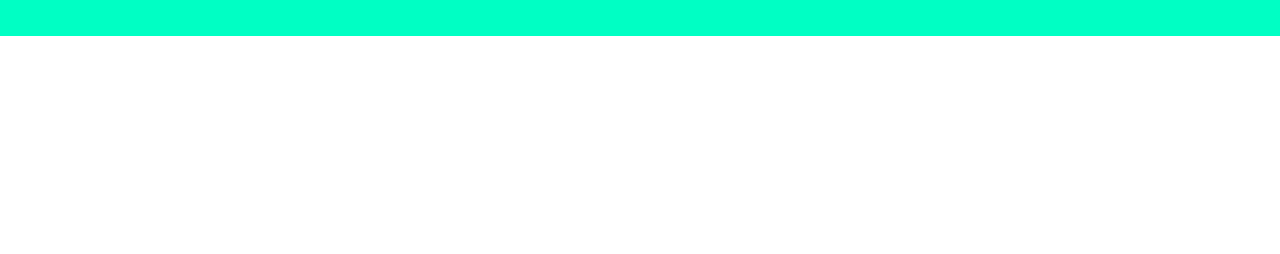
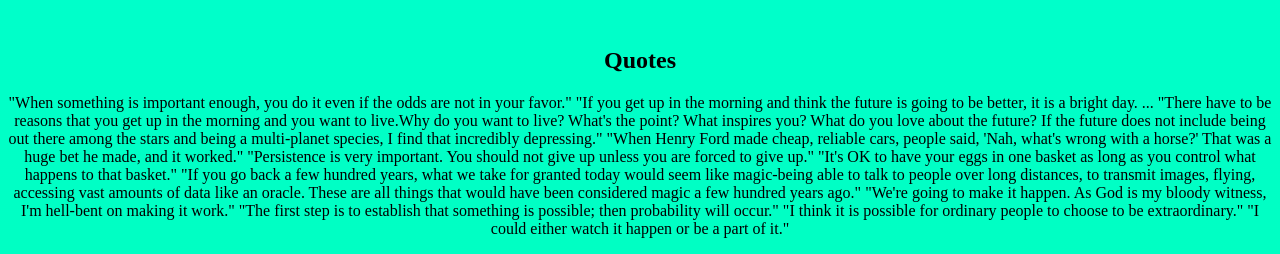
Before and after one commit to Jinks-crpto/Project-57, a plain HTML site: page index.html in a window 1280 px wide. Shown: the part 1637-1891 px from the top of the page. Before the commit the page ends 1673 px from the top, so only its background shows below. Drawn offline with Linux system fonts and the light colour scheme.

Commit message:
Add files via upload

```diff
--- a/index.html
+++ b/index.html
@@ -11,6 +11,7 @@
         <li class="links">videos</li>
         <li class="links">work</li>
         <li class="links">writings</li>
+        <li class="links">quotes</li>
         <li class="links">contacts</li>
     </ul>
     <img src="59f8dc483e9d25db458b5dfc.png" width=300>
@@ -33,10 +34,22 @@
         <iframe width="400" height="400" src="https://www.youtube.com/embed/je2VkvTmml8" frameborder="0" allow="accelerometer; autoplay; clipboard-write; encrypted-media; gyroscope; picture-in-picture" allowfullscreen></iframe>
     </section>
     <section>
-<h1>Work</h1><iframe src="https://en.wikipedia.org/wiki/Elon_Musk" width="1200" height="600"></iframe>
+        <h1>Work</h1><iframe src="https://en.wikipedia.org/wiki/Elon_Musk" width="1200" height="600"></iframe>
+    </section>
+    <section id="Quotes">
+        <h1>Quotes</h1>
+<p>"When something is important enough, you do it even if the odds are not in your favor."
+"If you get up in the morning and think the future is going to be better, it is a bright day. ...
+"There have to be reasons that you get up in the morning and you want to live.Why do you want to live? What's the point? What inspires you? What do you love about the future? If the future does not include being out there among the stars and being a multi-planet species, I find that incredibly depressing."
+"When Henry Ford made cheap, reliable cars, people said, 'Nah, what's wrong with a horse?' That was a huge bet he made, and it worked."
+"Persistence is very important. You should not give up unless you are forced to give up."
+"It's OK to have your eggs in one basket as long as you control what happens to that basket."
+"If you go back a few hundred years, what we take for granted today would seem like magic-being able to talk to people over long distances, to transmit images, flying, accessing vast amounts of data like an oracle. These are all things that would have been considered magic a few hundred years ago."
+"We're going to make it happen. As God is my bloody witness, I'm hell-bent on making it work."
+"The first step is to establish that something is possible; then probability will occur."
+"I think it is possible for ordinary people to choose to be extraordinary."
+"I could either watch it happen or be a part of it."</p>
+    </section>
+</body>
 
-
-
-
-    </section>
-</body></html>
+</html>
```
